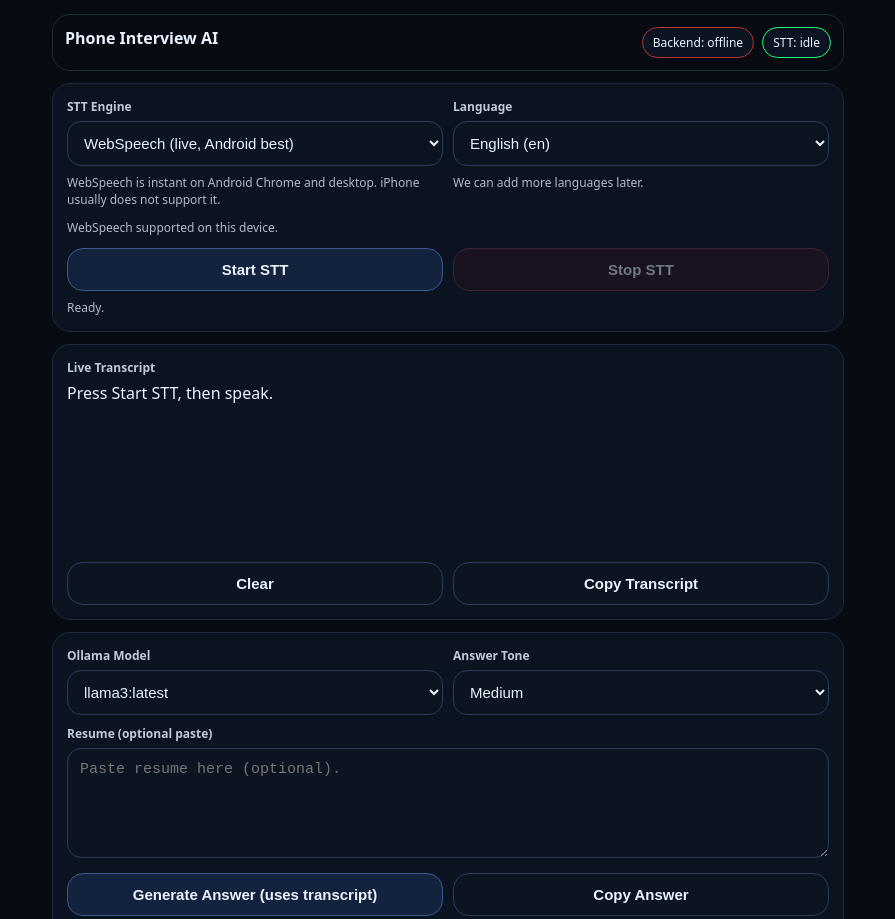
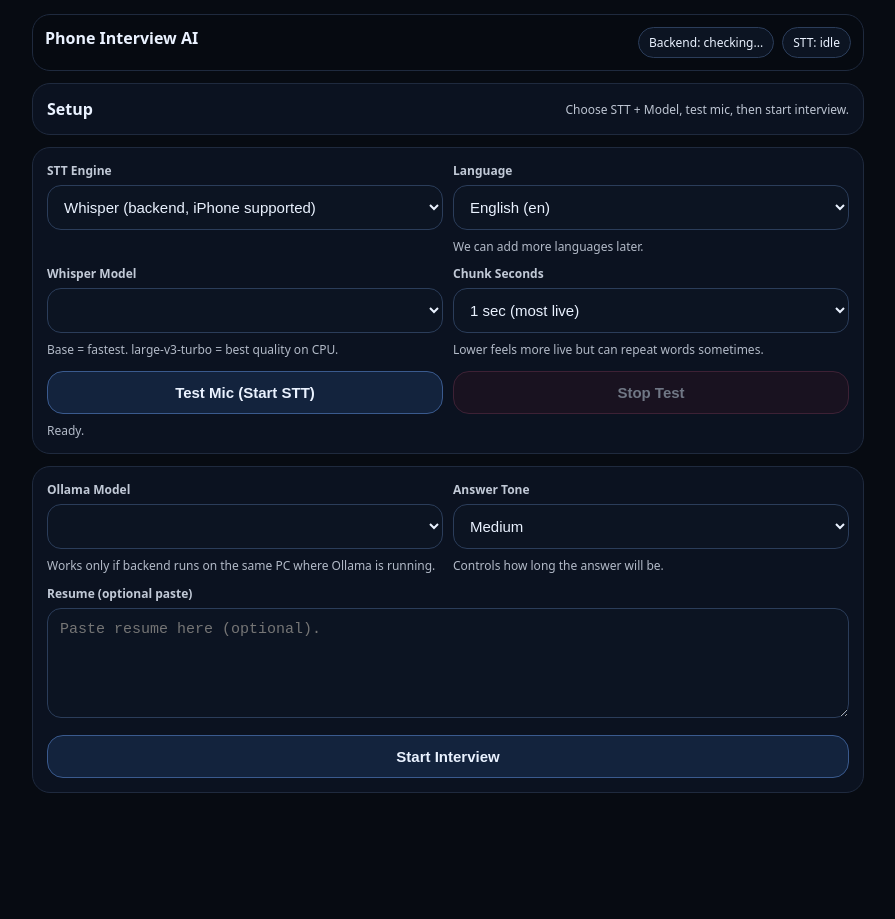
Before and after one commit to moto123a/phone-Interview-ai, a plain HTML site: page frontend/index.html in a window 1280 px wide. Shown: the top 919 px of the page, without its empty margins (192-1087 px from the left). After the commit the page ends 819 px from the top, so only its background shows below. Drawn offline with Linux system fonts and the light colour scheme; no server answers.

Commit message:
Refactor HTML structure and styling for clarity

```diff
--- a/frontend/index.html
+++ b/frontend/index.html
@@ -7,31 +7,45 @@
   <style>
     :root { color-scheme: dark; }
     body { margin:0; font-family: system-ui, -apple-system, Segoe UI, Roboto, Arial; background:#070b12; color:#eaf2ff; }
-    .wrap { max-width:820px; margin:0 auto; padding:14px; min-height:100vh; box-sizing:border-box; }
-    .topbar { position: sticky; top:0; z-index:10; background: rgba(7,11,18,0.92); backdrop-filter: blur(10px);
-      border:1px solid #1f2a3e; border-radius:18px; padding:12px; display:flex; justify-content:space-between; gap:10px; }
+    .wrap { max-width:860px; margin:0 auto; padding:14px; min-height:100vh; box-sizing:border-box; }
+
+    .topbar {
+      position: sticky; top:0; z-index:10;
+      background: rgba(7,11,18,0.92);
+      backdrop-filter: blur(10px);
+      border:1px solid #1f2a3e; border-radius:18px;
+      padding:12px; display:flex; justify-content:space-between; gap:10px;
+    }
     .brand { font-weight:900; }
     .pill { border:1px solid #2b3d5a; background:#0c1422; border-radius:999px; padding:6px 10px; font-size:12px; white-space:nowrap; }
     .ok { border-color:#2f7; } .danger { border-color:#b33; }
 
     .card { background:#0b1220; border:1px solid #1f2a3e; border-radius:18px; padding:14px; margin:12px 0; }
     label { display:block; font-size:12px; opacity:0.82; font-weight:800; margin-bottom:6px; }
-    input, select, textarea { width:100%; box-sizing:border-box; border-radius:14px; border:1px solid #2b3d5a; background:#0c1422; color:#eaf2ff;
-      padding:12px; font-size:15px; outline:none; }
+    input, select, textarea {
+      width:100%; box-sizing:border-box; border-radius:14px; border:1px solid #2b3d5a; background:#0c1422; color:#eaf2ff;
+      padding:12px; font-size:15px; outline:none;
+    }
     textarea { min-height:110px; resize:vertical; }
 
     .grid2 { display:grid; grid-template-columns:1fr 1fr; gap:10px; }
-    button { width:100%; border:1px solid #2b3d5a; background:#0c1422; color:#eaf2ff; border-radius:16px; padding:12px 10px;
-      font-size:15px; font-weight:900; }
+    button {
+      width:100%; border:1px solid #2b3d5a; background:#0c1422; color:#eaf2ff; border-radius:16px; padding:12px 10px;
+      font-size:15px; font-weight:900; cursor:pointer;
+    }
     button.primary { background:#13233d; border-color:#3a5a8e; }
     button.dangerBtn { background:#2a1220; border-color:#7a3550; }
-    button:disabled { opacity:0.45; }
+    button:disabled { opacity:0.45; cursor:not-allowed; }
 
     .mini { font-size:12px; opacity:0.75; line-height:1.45; margin-top:8px; }
-    .mono { white-space:pre-wrap; word-break:break-word; line-height:1.4; font-size:16px; }
+    .mono { white-space:pre-wrap; word-break:break-word; line-height:1.45; font-size:16px; }
     .bigBox { min-height:170px; }
 
     .hide { display:none; }
+
+    .headerRow { display:flex; gap:10px; align-items:center; justify-content:space-between; }
+    .headerRow h2 { margin:0; font-size:16px; }
+    .soft { opacity:0.8; font-size:12px; }
 
     @media(max-width:520px){ .grid2{grid-template-columns:1fr;} }
   </style>
@@ -47,6 +61,17 @@
       </div>
     </div>
 
+    <!-- =========================
+         VIEW 1: SETUP PAGE
+    ========================== -->
+    <div id="setupView">
+      <div class="card">
+        <div class="headerRow">
+          <h2>Setup</h2>
+          <div class="soft">Choose STT + Model, test mic, then start interview.</div>
+        </div>
+      </div>
+
       <div class="card">
         <div class="grid2">
           <div>
@@ -55,7 +80,7 @@
               <option value="webspeech">WebSpeech (live, Android best)</option>
               <option value="whisper" selected>Whisper (backend, iPhone supported)</option>
             </select>
-          <div class="mini" id="engineNote">Choose WebSpeech on Android for instant text. Choose Whisper on iPhone.</div>
+            <div class="mini" id="engineNote"></div>
           </div>
 
           <div>
@@ -81,7 +106,7 @@
                 <option value="2">2 sec</option>
                 <option value="3">3 sec</option>
               </select>
-            <div class="mini">Lower is more live but can repeat words.</div>
+              <div class="mini">Lower feels more live but can repeat words sometimes.</div>
             </div>
           </div>
         </div>
@@ -91,16 +116,63 @@
         </div>
 
         <div class="grid2" style="margin-top:12px;">
-        <button class="primary" id="btnStart">Start STT</button>
-        <button class="dangerBtn" id="btnStop" disabled>Stop STT</button>
+          <button class="primary" id="btnTestStart">Test Mic (Start STT)</button>
+          <button class="dangerBtn" id="btnTestStop" disabled>Stop Test</button>
         </div>
 
         <div class="mini" id="statusLine">Ready.</div>
       </div>
 
       <div class="card">
+        <div class="grid2">
+          <div>
+            <label>Ollama Model</label>
+            <select id="ollamaModel"></select>
+            <div class="mini">Works only if backend runs on the same PC where Ollama is running.</div>
+          </div>
+          <div>
+            <label>Answer Tone</label>
+            <select id="tone">
+              <option value="short">Short</option>
+              <option value="medium" selected>Medium</option>
+              <option value="detailed">Detailed</option>
+            </select>
+            <div class="mini">Controls how long the answer will be.</div>
+          </div>
+        </div>
+
+        <div style="margin-top:10px;">
+          <label>Resume (optional paste)</label>
+          <textarea id="resume" placeholder="Paste resume here (optional)."></textarea>
+        </div>
+
+        <div style="margin-top:12px;">
+          <button class="primary" id="startInterviewBtn">Start Interview</button>
+        </div>
+      </div>
+    </div>
+
+    <!-- =========================
+         VIEW 2: INTERVIEW PAGE
+         Only Transcript + Answer
+    ========================== -->
+    <div id="interviewView" class="hide">
+      <div class="card">
+        <div class="headerRow">
+          <h2>Interview</h2>
+          <button id="btnBack" style="max-width:180px;">Back</button>
+        </div>
+        <div class="mini">This view shows only transcript and answer.</div>
+      </div>
+
+      <div class="card">
         <label>Live Transcript</label>
-      <div class="mono bigBox" id="transcript">Press Start STT, then speak.</div>
+        <div class="mono bigBox" id="transcript">Press Start, then speak.</div>
+
+        <div class="grid2" style="margin-top:10px;">
+          <button class="primary" id="btnStart">Start STT</button>
+          <button class="dangerBtn" id="btnStop" disabled>Stop STT</button>
+        </div>
 
         <div class="grid2" style="margin-top:10px;">
           <button id="btnClear">Clear</button>
@@ -110,26 +182,6 @@
 
       <div class="card">
         <div class="grid2">
-        <div>
-          <label>Ollama Model</label>
-          <select id="ollamaModel"></select>
-        </div>
-        <div>
-          <label>Answer Tone</label>
-          <select id="tone">
-            <option value="short">Short</option>
-            <option value="medium" selected>Medium</option>
-            <option value="detailed">Detailed</option>
-          </select>
-        </div>
-      </div>
-
-      <div style="margin-top:10px;">
-        <label>Resume (optional paste)</label>
-        <textarea id="resume" placeholder="Paste resume here (optional)."></textarea>
-      </div>
-
-      <div class="grid2" style="margin-top:10px;">
           <button class="primary" id="btnAnswer">Generate Answer (uses transcript)</button>
           <button id="btnCopyAns">Copy Answer</button>
         </div>
@@ -139,6 +191,9 @@
       </div>
     </div>
 
-  <script src="script.js"></script>
+  </div>
+
+  <!-- Keep JS separate -->
+  <script src="/static/script.js"></script>
 </body>
 </html>
```
Lines whose indentation alone changed are shown as unchanged.
